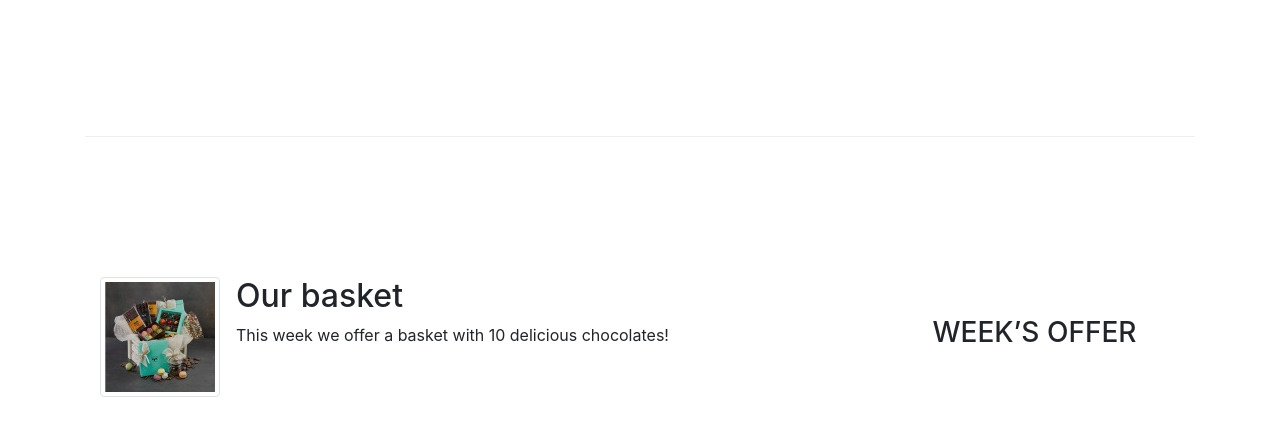
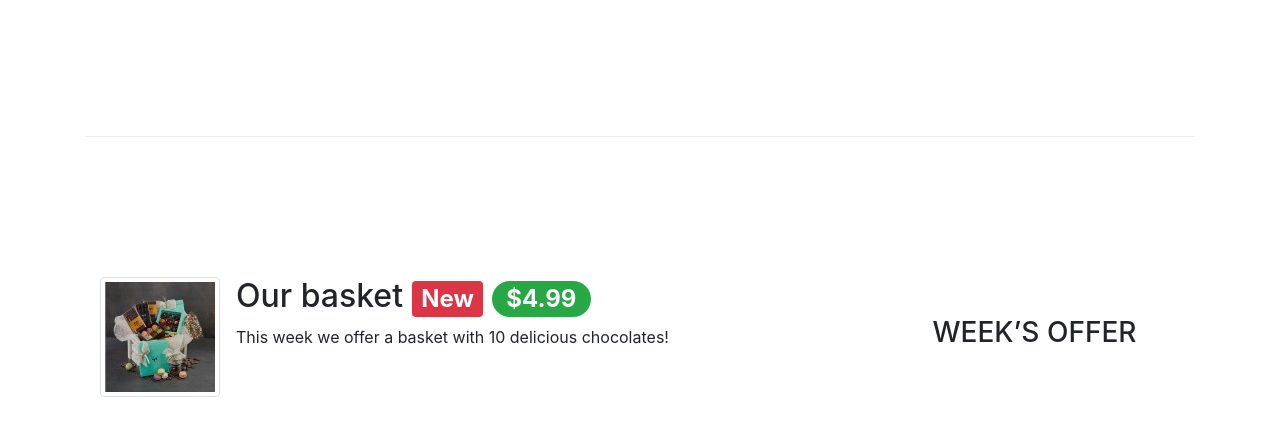
Before and after one commit to bashri1995/-leChocolat, a plain HTML site: page index.html in a window 1280 px wide. Shown: the part 576-1012 px from the top of the page. Drawn offline with nearby package versions, Linux system fonts and the light colour scheme.

Commit message:
Bootstrap Assignment 4 Task

```diff
--- a/index.html
+++ b/index.html
@@ -86,7 +86,10 @@
                     <img class="d-flex mr-3 img-thumbnail align-self-center" src="images/promotion.jpg"
                         alt="Our basket">
                     <div class="media-body">
-                        <h2>Our basket</h2>
+                        <h2>Our basket
+                            <span class="badge badge-danger">New</span>
+                            <span class="badge badge-pill badge-success">$4.99</span>
+                        </h2>
                         <p class="d-none d-sm-block">This week we offer a basket with 10 delicious chocolates! </p>
                     </div>
                 </div>
```
